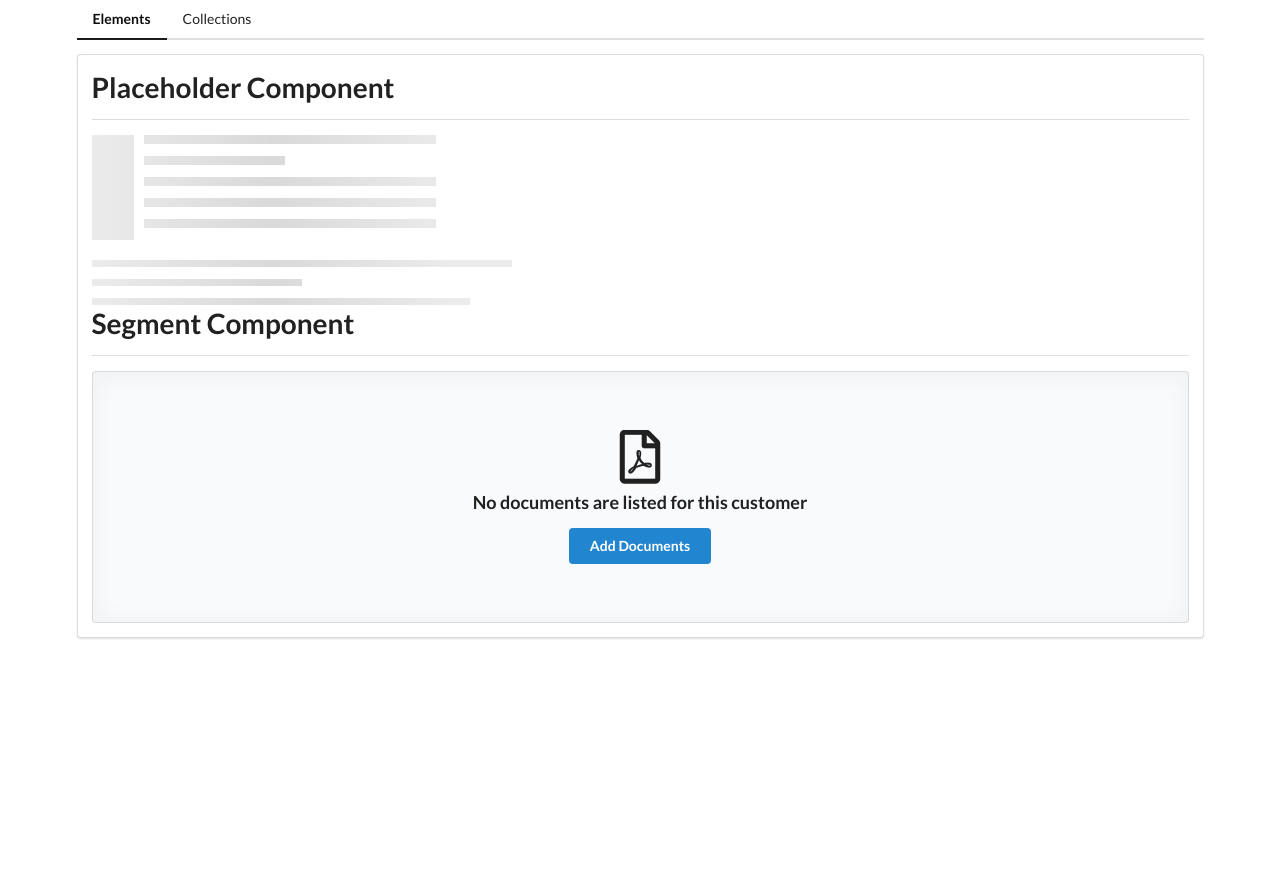
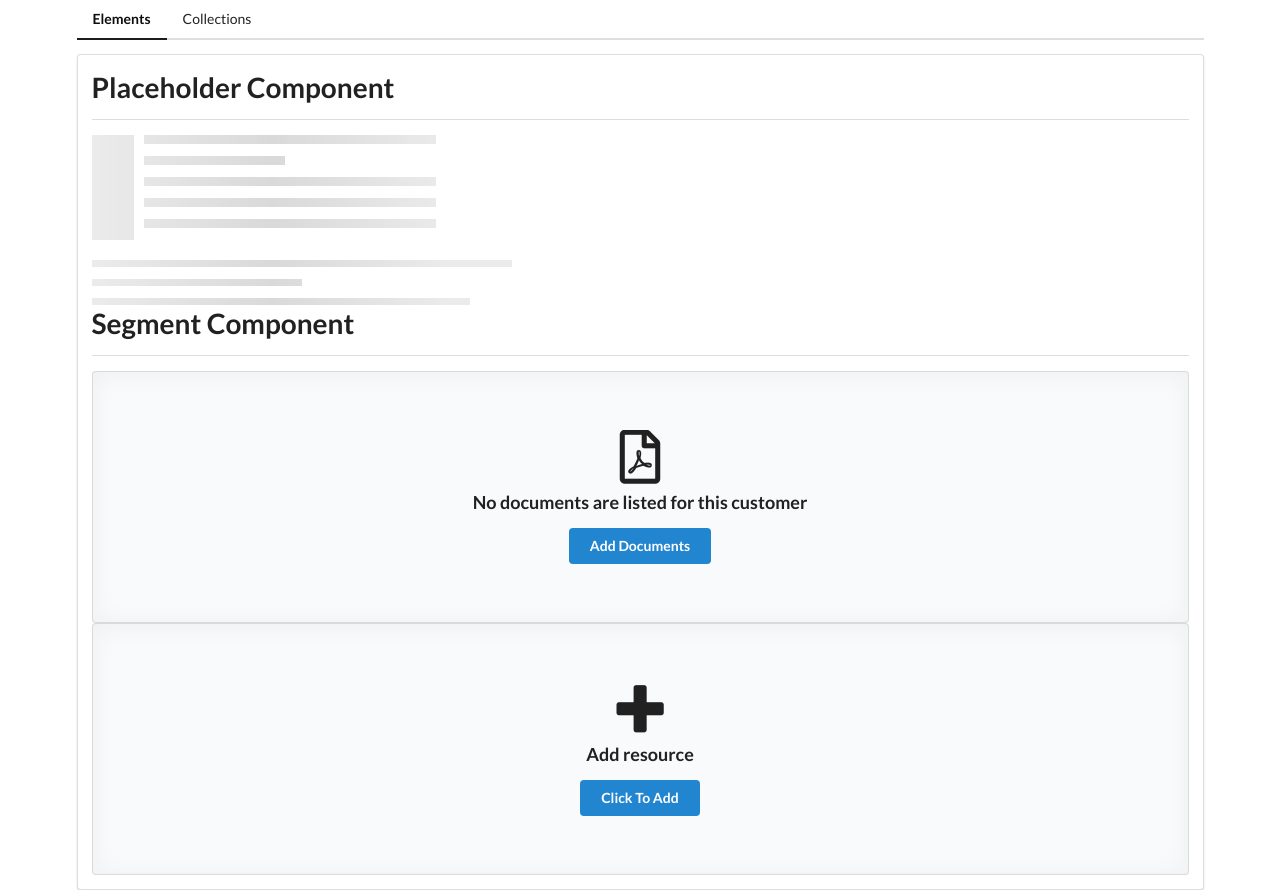
Before and after one commit to evgeniyp92/angular-learning, an Angular app in the folder comps-no-standalone/: page /elements in a window 1280 px wide. Before the commit the page ends 800 px from the top, so only its background shows below. Built offline with nearby package versions, Linux system fonts and the light colour scheme.

Commit message:
add extra example

```diff
--- a/comps-no-standalone/src/app/elements/elements-home/elements-home.component.html
+++ b/comps-no-standalone/src/app/elements/elements-home/elements-home.component.html
@@ -11,3 +11,13 @@
   <!-- button segment -->
   <button class="ui primary button">Add Documents</button>
 </app-segment>
+
+<app-segment>
+  <!-- header segment -->
+  <header>
+    <i class="add icon"></i>
+    Add resource
+  </header>
+  <!-- button segment -->
+  <button class="ui primary button">Click To Add</button>
+</app-segment>
```
